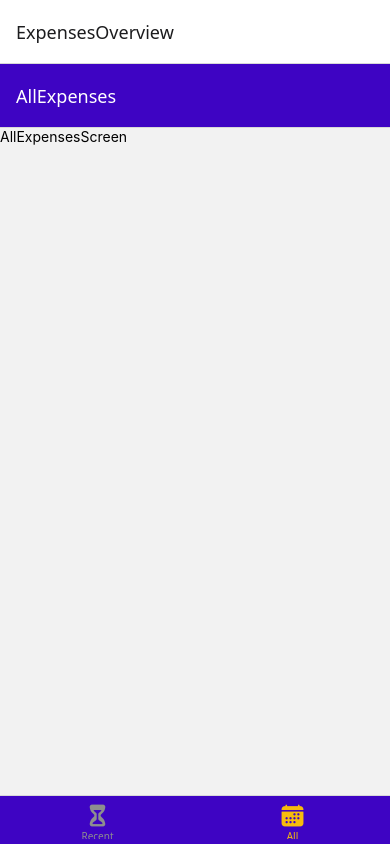
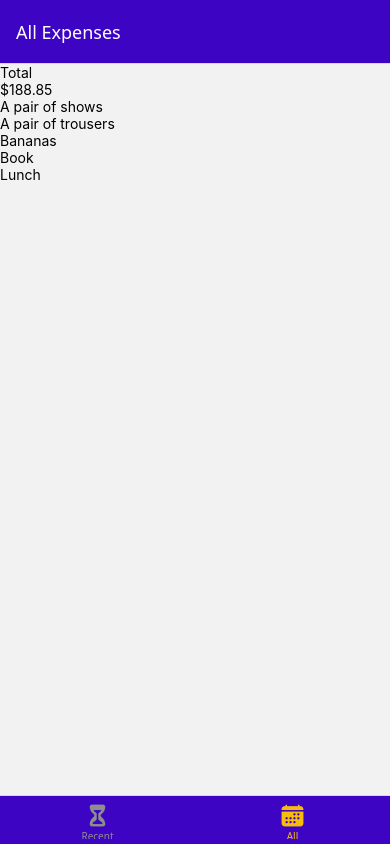
Before and after one commit to psodm/RNCourseExpenses, a React Native app: screen /AllExpenses in a window 390 px wide. Built offline with nearby package versions, Linux system fonts and the light colour scheme.

Commit message:
End lesson 132

```diff
--- a/App.js
+++ b/App.js
@@ -29,7 +29,6 @@ function ExpensesOverview() {
         name="RecentExpenses"
         component={RecentExpensesScreen}
         options={{
-          headerShown: false,
           title: "Recent Expenses",
           tabBarLabel: "Recent",
           tabBarIcon: ({color, size}) => (
@@ -38,7 +37,7 @@ function ExpensesOverview() {
         }}
       />
       <Tab.Screen name="AllExpenses" component={AllExpensesScreen} options={{
-          title: "AllExpenses",
+          title: "All Expenses",
           tabBarLabel: "All",
           tabBarIcon: ({color, size}) => (
             <Ionicons name="calendar" size={size} color={color} />
@@ -54,7 +53,7 @@ export default function App() {
       <StatusBar style="auto" />
       <NavigationContainer>
         <Stack.Navigator>
-          <Stack.Screen name="ExpensesOverview" component={ExpensesOverview} />
+          <Stack.Screen name="ExpensesOverview" component={ExpensesOverview} options={{headerShown: false}}/>
           <Stack.Screen name="ManageExpense" component={ManageExpenseScreen} />
         </Stack.Navigator>
       </NavigationContainer>
--- /dev/null
+++ b/components/ExpensesOutput/ExpensesList.js
@@ -0,0 +1,14 @@
+import { StyleSheet, Text, View, FlatList } from "react-native";
+import React from "react";
+
+function renderExpenseItem(itemData) {
+    return <Text>{itemData.item.description}</Text>
+}
+
+const ExpensesList = ({expenses}) => {
+  return <FlatList data={expenses} renderItem={renderExpenseItem} keyExtractor={(item) => item.id}/>
+};
+
+export default ExpensesList;
+
+const styles = StyleSheet.create({});
--- /dev/null
+++ b/components/ExpensesOutput/ExpensesOutput.js
@@ -0,0 +1,16 @@
+import { View } from "react-native";
+import ExpensesSummary from "./ExpensesSummary";
+import ExpensesList from "./ExpensesList";
+
+import { DUMMY_EXPENSES } from "../../store/DummyExpenses";
+
+const ExpensesOutput = ({expenses, expensesPeriod}) => {
+  return (
+    <View>
+      <ExpensesSummary expenses={DUMMY_EXPENSES} periodName={expensesPeriod} />
+      <ExpensesList expenses={DUMMY_EXPENSES} />
+    </View>
+  );
+};
+
+export default ExpensesOutput;
--- /dev/null
+++ b/components/ExpensesOutput/ExpensesSummary.js
@@ -0,0 +1,19 @@
+import { StyleSheet, Text, View } from "react-native";
+import React from "react";
+
+const ExpensesSummary = ({ expenses, periodName }) => {
+  const expensesSum = expenses.reduce((sum, expense) => {
+    return sum + expense.amount;
+  }, 0);
+
+  return (
+    <View>
+      <Text>{periodName}</Text>
+      <Text>${expensesSum.toFixed(2)}</Text>
+    </View>
+  );
+};
+
+export default ExpensesSummary;
+
+const styles = StyleSheet.create({});
--- a/package.json
+++ b/package.json
@@ -17,7 +17,8 @@
     "react": "18.3.1",
     "react-native": "0.76.3",
     "react-native-safe-area-context": "4.12.0",
-    "react-native-screens": "~4.1.0"
+    "react-native-screens": "~4.1.0",
+    "rncourseexpenses": "file:"
   },
   "devDependencies": {
     "@babel/core": "^7.20.0"
--- a/screens/AllExpensesScreen.js
+++ b/screens/AllExpensesScreen.js
@@ -1,11 +1,10 @@
 import { StyleSheet, Text, View } from 'react-native'
 import React from 'react'
+import ExpensesOutput from '../components/ExpensesOutput/ExpensesOutput'
 
 const AllExpensesScreen = () => {
   return (
-    <View>
-      <Text>AllExpensesScreen</Text>
-    </View>
+    <ExpensesOutput expensesPeriod={"Total"}/>
   )
 }
 
--- a/screens/RecentExpensesScreen.js
+++ b/screens/RecentExpensesScreen.js
@@ -1,11 +1,10 @@
 import { StyleSheet, Text, View } from 'react-native'
 import React from 'react'
+import ExpensesOutput from '../components/ExpensesOutput/ExpensesOutput'
 
 const RecentExpensesScreen = () => {
   return (
-    <View>
-      <Text>RecentExpensesScreen</Text>
-    </View>
+    <ExpensesOutput expensesPeriod="Last 7 Days"/>
   )
 }
 
--- /dev/null
+++ b/store/DummyExpenses.js
@@ -0,0 +1,7 @@
+export const DUMMY_EXPENSES = [
+    {id: 'e1', description: 'A pair of shows', amount: 59.99, date: new Date('2024-11-29')},
+    {id: 'e2', description: 'A pair of trousers', amount: 89.29, date: new Date('2024-11-27')},
+    {id: 'e3', description: 'Bananas', amount: 5.99, date: new Date('2024-11-24')},
+    {id: 'e4', description: 'Book', amount: 14.99, date: new Date('2024-11-29')},
+    {id: 'e5', description: 'Lunch', amount: 18.59, date: new Date('2024-11-28')}
+]
```
Also changed, not shown: 1 other file (tests, documents, lock files or other folders).
